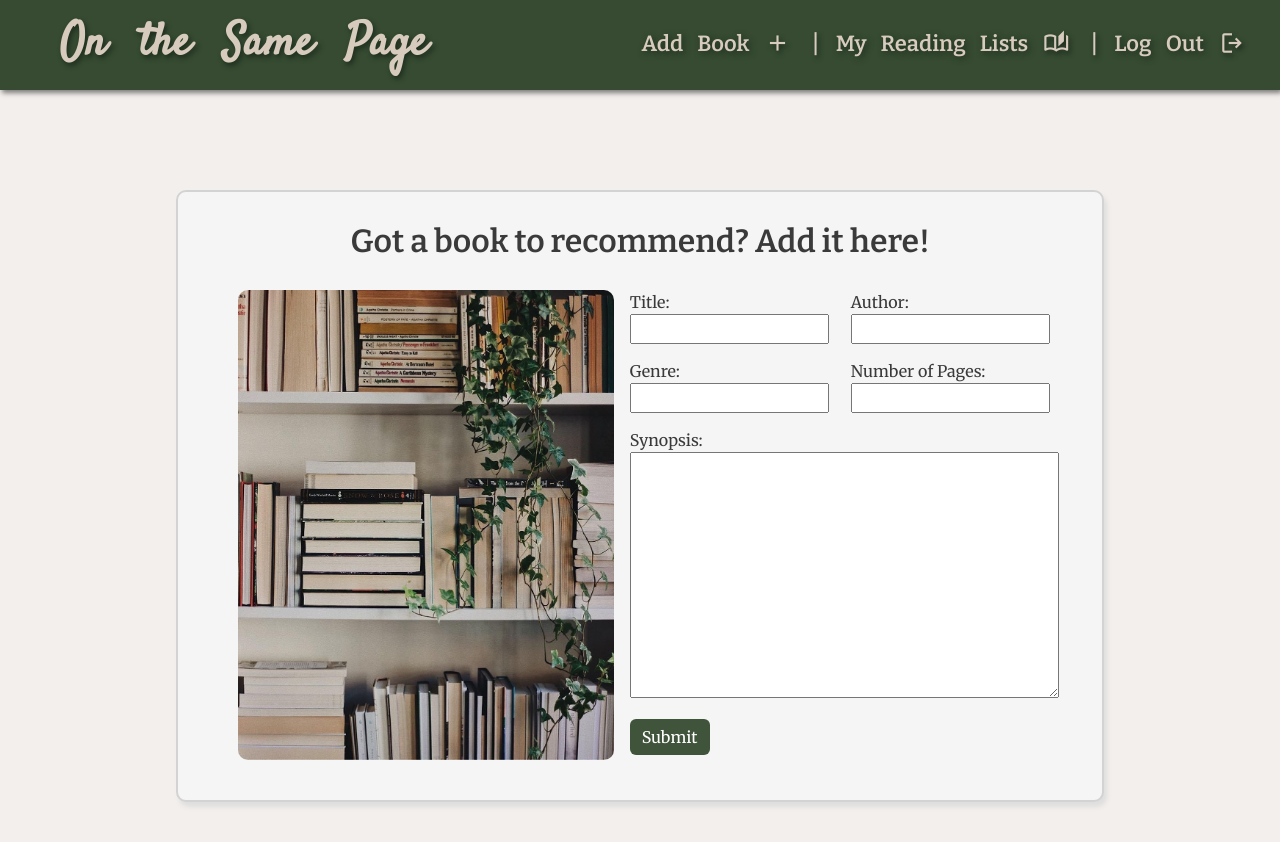
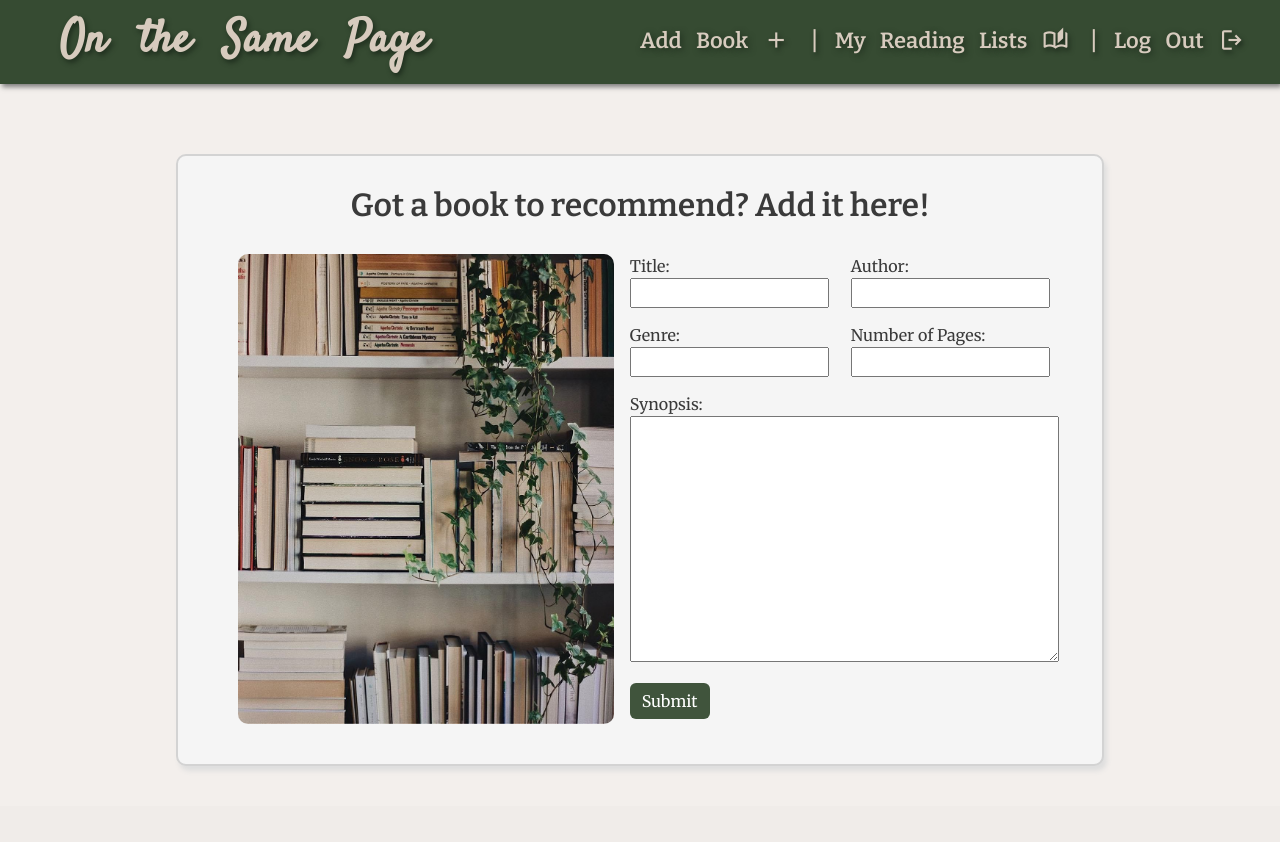
Before and after one commit to adricastro1/Book-Club, a Django app: page /books/create/ in a window 1280 px wide. After the commit the page ends 769 px from the top, so only its background shows below. Run offline with Django 4.2, Linux system fonts and the light colour scheme; the visitor is signed in with stand-in values (Sample User, id 1).

Commit message:
@media nav fix 5

```diff
--- a/main_app/static/css/style.css
+++ b/main_app/static/css/style.css
@@ -22,12 +22,11 @@ a:visited {
 
 
 /* NAVBAR */
-nav {
+#nav-style {
     width: 100%;
-    height: 90px;
-    display: flex;
-    justify-content: space-between;
-    align-items: center;
+    height: auto;
+    display: grid;
+    grid-template-columns: 50% 50%;
     background-color: #364b32;
     text-decoration: none;
     box-shadow: 2px 3px 5px rgb(124, 123, 123);
@@ -47,10 +46,10 @@ nav {
     color: #f3efec;
 }
 
-#nav-links {
+.nav-links {
     margin-right: 30px;
     display: flex;
-    justify-content: space-evenly;
+    justify-content: space-around;
     gap: 10px;
 }
 
@@ -62,21 +61,22 @@ nav {
     font-weight: 700;
     word-spacing: 20px;
     color: #d7cbbe;
-    text-shadow: 2px 3px 5px #1e2d1d;;
+    text-shadow: 2px 3px 5px #1e2d1d;
+    ;
 }
 
 #nav-title:hover {
     color: #f3efec;
 }
 
-#nav-links>.material-symbols-outlined {
+.nav-links>.material-symbols-outlined {
     color: #d7cbbe;
     margin-top: 3px;
     font-size: 26px;
     text-shadow: 2px 3px 5px #1b281a;
 }
 
-#nav-links>span {
+.nav-links>span {
     font-size: 24px;
     color: #d7cbbe;
     margin: 0 5px;
@@ -410,9 +411,9 @@ nav {
     justify-content: center;
 }
 
-.form-b {
+.form-add {
     font-size: 16px;
-    margin-top: 60px;
+    margin-top: 30px;
     padding-top: 30px;
     border: 2px lightgrey solid;
     border-radius: 10px;
--- a/main_app/templates/base.html
+++ b/main_app/templates/base.html
@@ -20,9 +20,9 @@
 </head>
 
 <body>
-    <nav class="navbar sticky-top">
+    <nav id="nav-style" class="navbar sticky-top">
         <a id="nav-title" href="{% url 'home'%}">On the Same Page</a>
-        <div id="nav-links">
+        <div class="nav-links">
             {% if user.is_authenticated %}
             <a class="link" href="{% url 'books_create' %}">Add Book</a>
             <span class="material-symbols-outlined">add</span>
@@ -33,11 +33,13 @@
             <a class="link" href="{% url 'logout' %}">Log Out</a>
             <span class="material-symbols-outlined">logout</span>
             {% else %}
-            <a class="link" href="{% url 'signup' %}">Sign Up</a>
-            <span class="material-symbols-outlined">person_add</span>
-            <span>|</span>
-            <a class="link" href="{% url 'login' %}">Log In</a>
-            <span class="material-symbols-outlined">login</span>
+            <div class="nav-links">
+                <a class="link" href="{% url 'signup' %}">Sign Up</a>
+                <span class="material-symbols-outlined">person_add</span>
+                <span>|</span>
+                <a class="link" href="{% url 'login' %}">Log In</a>
+                <span class="material-symbols-outlined">login</span>
+            </div>
             {% endif %}
         </div>
     </nav>
--- a/main_app/templates/books/readinglist.html
+++ b/main_app/templates/books/readinglist.html
@@ -12,7 +12,7 @@
                 <span class="material-symbols-outlined">auto_stories</span>
                 <div class="mq-title">
                     <h5>{{book.title}}</h5>
-                    <p class="p">{{book.author}}</p>
+                    <p class="p">by {{book.author}}</p>
                 </div>
             </div>
             <div id="list-buttons">
--- a/main_app/templates/main_app/book_confirm_delete.html
+++ b/main_app/templates/main_app/book_confirm_delete.html
@@ -6,7 +6,7 @@
     <div>
         {% load static %}
         <img class="books-img" src="{%static 'imgs/books.png'%}" alt="book-stack">
-        <div id="delete-form-1" class="form-c">
+        <div id="delete-form-1" class="form-l">
             <h3 class="form-title">Delete Book</h3>
             <h4>Are you sure you want to delete book - {{ object.title }}?</h4>
             <form action="" method="POST">
--- a/main_app/templates/main_app/book_form.html
+++ b/main_app/templates/main_app/book_form.html
@@ -3,7 +3,7 @@
 {% block content %}
 
 <div class="form-center">
-    <div class="form-b">
+    <div class="form-add">
         {% if object %}
         <h3 class="title">Edit Book:
         </br> <span>{{object.title}}</span></h3>
--- a/main_app/templates/main_app/review_confirm_delete.html
+++ b/main_app/templates/main_app/review_confirm_delete.html
@@ -6,7 +6,7 @@
     <div>
         {% load static %}
         <img class="books-img" src="{%static 'imgs/books.png'%}" alt="book-stack">
-        <div class="form-c" id="delete-form">
+        <div class="form-l" id="delete-form">
             <h3 class="form-title">Delete Review</h3>
             <h4>Are you sure you want to delete review for {{object.book}}?</h4>
             <form action="" method="POST">
--- a/main_app/templates/main_app/review_form.html
+++ b/main_app/templates/main_app/review_form.html
@@ -2,7 +2,7 @@
 {% block content %}
 
 <div class="form-center">
-    <div class="form-b">
+    <div class="form-add">
         <h2 class="title">Edit review for:
         </br> <span>{{object.book}}</span></h2>
         <div class="edit-form">
--- a/main_app/templates/registration/login.html
+++ b/main_app/templates/registration/login.html
@@ -6,7 +6,7 @@
   <div class="mq-center">
     {% load static %}
     <img class="books-img" src="{%static 'imgs/books.png'%}" alt="book-stack">
-    <div id="login-form" class="form-c">
+    <div id="login-form" class="form-l">
       <h2 class="form-title">Log In</h2>
       <form class="form-group" method="POST" action="{% url 'login' %}">
         {% csrf_token %}
```
Also changed, not shown: other parts of main_app/static/css/style.css (+47 -40 lines).
